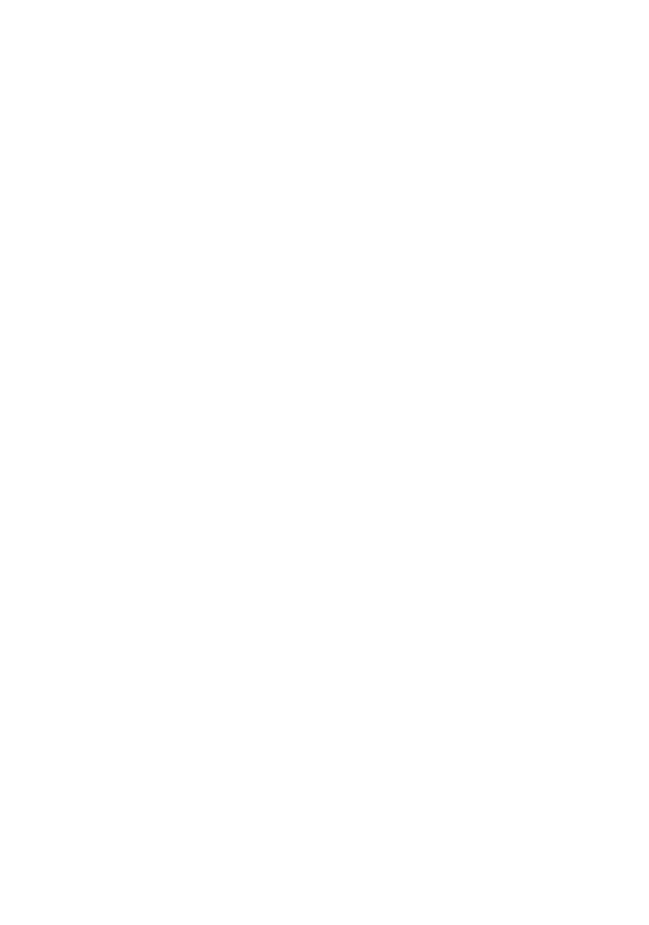
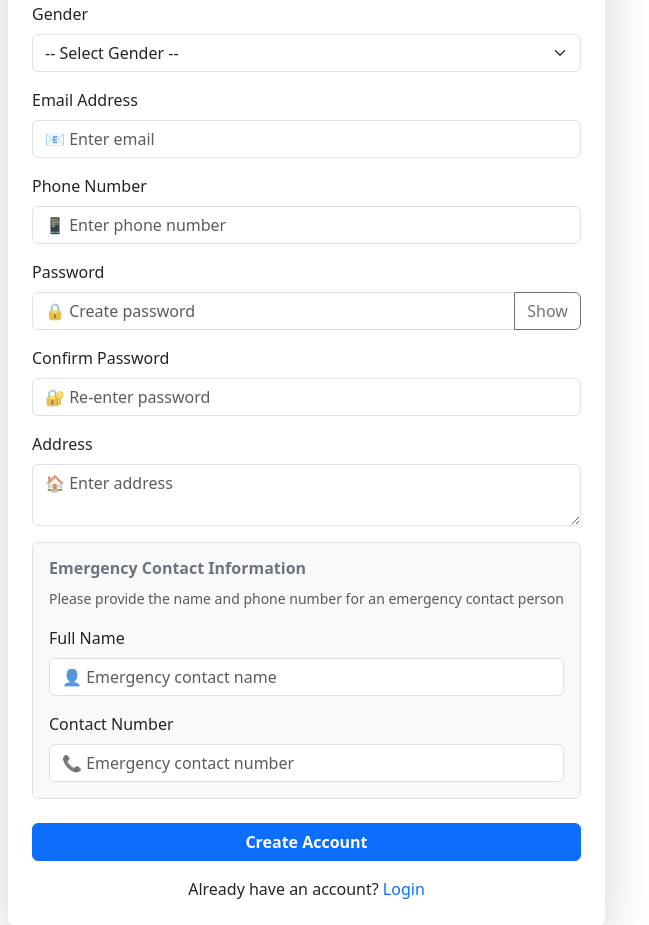
Before and after one commit to sarangmendhe2000/Travelling-Itinerary, a React (Vite) app in the folder client/: page /signup in a window 1280 px wide. Shown: the part 300-1225 px from the top of the page, without its empty margins (4-653 px from the left). Before the commit the page ends 800 px from the top, so only its background shows below. Built offline with nearby package versions, Linux system fonts and the light colour scheme.

Commit message:
Implemented styled login and signup pages with validation

```diff
--- a/client/package.json
+++ b/client/package.json
@@ -12,6 +12,7 @@
   "dependencies": {
     "@popperjs/core": "^2.11.8",
     "bootstrap": "^5.3.8",
+    "nodemon": "^3.1.11",
     "react": "^19.2.0",
     "react-dom": "^19.2.0",
     "react-router-dom": "^7.12.0"
--- a/client/src/App.jsx
+++ b/client/src/App.jsx
@@ -1,8 +1,5 @@
-import { useState } from 'react'
-import reactLogo from './assets/react.svg'
-import viteLogo from '/vite.svg'
-import './App.css'
-import { BrowserRouter, Routes, Route } from 'react-router-dom'
+import { BrowserRouter, Routes, Route } from 'react-router-dom';
+
 import Home from './pages/Home';
 import Services from './pages/Services';
 import About from './pages/About';
@@ -13,9 +10,10 @@
 
 function App() {
   return (
-    <>
     <BrowserRouter>
-      <Navbar>
+
+      <Navbar />
+
       <Routes>
         <Route path="/" element={<Home />} />
         <Route path="/services" element={<Services />} />
@@ -24,10 +22,9 @@
         <Route path="/login" element={<Login />} />
         <Route path="/signup" element={<Signup />} />
       </Routes>
-      </Navbar>
+
     </BrowserRouter>
-    </>
-  )
+  );
 }
 
-export default App
+export default App;
--- a/client/src/pages/Login.jsx
+++ b/client/src/pages/Login.jsx
@@ -1,10 +1,110 @@
+import { useState } from "react";
+import { useNavigate } from "react-router-dom";
+
 function Login() {
-    return (
-      <div className="container mt-5">
-        <h1>Welcome to Our Website</h1>
-        <p>This is the home page.</p>
-      </div>
-    );
-  }
+  const navigate = useNavigate();
 
-  export default Login;
+  const [formData, setFormData] = useState({
+    email: "",
+    password: ""
+  });
+
+  const [error, setError] = useState("");
+
+  // Handle input change
+  const handleChange = (e) => {
+    setFormData({
+      ...formData,
+      [e.target.name]: e.target.value
+    });
+  };
+
+  // Handle submit
+  const handleSubmit = (e) => {
+    e.preventDefault();
+
+    // Basic validation
+    if (!formData.email || !formData.password) {
+      setError("All fields are required!");
+      return;
+    }
+
+    setError("");
+
+    // For now just navigate (backend later)
+    console.log("Login Data:", formData);
+    navigate("/home");   // change route if needed
+  };
+
+  return (
+    <div className="container mt-5" style={{ maxWidth: "400px" }}>
+      <h3 className="text-center mb-4">Login</h3>
+
+      {error && (
+        <div className="alert alert-danger">
+          {error}
+        </div>
+      )}
+
+      <form onSubmit={handleSubmit}>
+
+        {/* Email */}
+        <div className="mb-3">
+          <label className="form-label">Email</label>
+          <input
+            type="email"
+            name="email"
+            className="form-control"
+            placeholder="Enter email"
+            value={formData.email}
+            onChange={handleChange}
+          />
+        </div>
+
+        {/* Password */}
+        <div className="mb-3">
+          <label className="form-label">Password</label>
+          <input
+            type="password"
+            name="password"
+            className="form-control"
+            placeholder="Enter password"
+            value={formData.password}
+            onChange={handleChange}
+          />
+        </div>
+
+        {/* Forgot password */}
+        <div className="text-end mb-3">
+          <span
+            style={{ cursor: "pointer", color: "blue" }}
+            onClick={() => alert("Forgot password clicked")}
+          >
+            Forgot Password?
+          </span>
+        </div>
+
+        {/* Submit */}
+        <button className="btn btn-primary w-100">
+          Login
+        </button>
+
+        {/* Signup */}
+        <div className="text-center mt-3">
+          <p>
+            New user?{" "}
+            <span
+              style={{ cursor: "pointer", color: "blue" }}
+              onClick={() => navigate("/signup")}
+            >
+              Create New Account
+            </span>
+          </p>
+        </div>
+
+      </form>
+    </div>
+  );
+}
+
+export default Login;
--- a/client/src/pages/Signup.jsx
+++ b/client/src/pages/Signup.jsx
@@ -1,10 +1,258 @@
+import { useState } from "react";
+import { useNavigate } from "react-router-dom";
+
 function Signup() {
+  const navigate = useNavigate();
+
+  const [formData, setFormData] = useState({
+    fullName: "",
+    dob: "",
+    gender: "",
+    email: "",
+    phone: "",
+    password: "",
+    confirmPassword: "",
+    address: "",
+    emergencyName: "",
+    emergencyPhone: ""
+  });
+
+  const [error, setError] = useState("");
+  const [showPassword, setShowPassword] = useState(false);
+
+  const handleChange = (e) => {
+    setFormData({
+      ...formData,
+      [e.target.name]: e.target.value
+    });
+  };
+
+  // Password strength check
+  const isStrongPassword = (password) => {
     return (
-      <div className="container mt-5">
-        <h1>Welcome to Our Website</h1>
-        <p>This is the home page.</p>
+      password.length >= 8 &&
+      /[A-Z]/.test(password) &&
+      /[0-9]/.test(password) &&
+      /[!@#$%^&*]/.test(password)
+    );
+  };
+
+  const handleSubmit = (e) => {
+    e.preventDefault();
+
+    // Validation
+    for (let key in formData) {
+      if (!formData[key]) {
+        setError("All fields are required!");
+        return;
+      }
+    }
+
+    if (formData.password !== formData.confirmPassword) {
+      setError("Passwords do not match!");
+      return;
+    }
+
+    if (!isStrongPassword(formData.password)) {
+      setError(
+        "Password must be at least 8 characters and include uppercase, number & special character."
+      );
+      return;
+    }
+
+    setError("");
+    console.log("Signup Data:", formData);
+
+    alert("Account created successfully!");
+    navigate("/login");
+  };
+
+  return (
+    <div className="container mt-5" style={{ maxWidth: "650px" }}>
+      <div className="card shadow-lg p-4 rounded border-0">
+
+        <h3 className="text-center mb-4 text-primary">
+          Create New Account
+        </h3>
+
+        {error && (
+          <div className="alert alert-danger text-center">
+            {error}
+          </div>
+        )}
+
+        <form onSubmit={handleSubmit}>
+
+          {/* Full Name */}
+          <div className="mb-3">
+            <label className="form-label">Full Name</label>
+            <input
+              type="text"
+              name="fullName"
+              className="form-control"
+              placeholder="👤 Enter full name"
+              value={formData.fullName}
+              onChange={handleChange}
+            />
+          </div>
+
+          {/* DOB */}
+          <div className="mb-3">
+            <label className="form-label">Date of Birth</label>
+            <input
+              type="date"
+              name="dob"
+              className="form-control"
+              value={formData.dob}
+              onChange={handleChange}
+            />
+          </div>
+
+          {/* Gender */}
+          <div className="mb-3">
+            <label className="form-label">Gender</label>
+            <select
+              name="gender"
+              className="form-select"
+              value={formData.gender}
+              onChange={handleChange}
+            >
+              <option value="">-- Select Gender --</option>
+              <option>Male</option>
+              <option>Female</option>
+              <option>Other</option>
+            </select>
+          </div>
+
+          {/* Email */}
+          <div className="mb-3">
+            <label className="form-label">Email Address</label>
+            <input
+              type="email"
+              name="email"
+              className="form-control"
+              placeholder="📧 Enter email"
+              value={formData.email}
+              onChange={handleChange}
+            />
+          </div>
+
+          {/* Phone */}
+          <div className="mb-3">
+            <label className="form-label">Phone Number</label>
+            <input
+              type="tel"
+              name="phone"
+              className="form-control"
+              placeholder="📱 Enter phone number"
+              value={formData.phone}
+              onChange={handleChange}
+            />
+          </div>
+
+          {/* Password */}
+          <div className="mb-3">
+            <label className="form-label">Password</label>
+            <div className="input-group">
+              <input
+                type={showPassword ? "text" : "password"}
+                name="password"
+                className="form-control"
+                placeholder="🔒 Create password"
+                value={formData.password}
+                onChange={handleChange}
+              />
+              <button
+                type="button"
+                className="btn btn-outline-secondary"
+                onClick={() => setShowPassword(!showPassword)}
+              >
+                {showPassword ? "Hide" : "Show"}
+              </button>
+            </div>
+          </div>
+
+          {/* Confirm Password */}
+          <div className="mb-3">
+            <label className="form-label">Confirm Password</label>
+            <input
+              type={showPassword ? "text" : "password"}
+              name="confirmPassword"
+              className="form-control"
+              placeholder="🔐 Re-enter password"
+              value={formData.confirmPassword}
+              onChange={handleChange}
+            />
+          </div>
+
+          {/* Address */}
+          <div className="mb-3">
+            <label className="form-label">Address</label>
+            <textarea
+              name="address"
+              className="form-control"
+              rows="2"
+              placeholder="🏠 Enter address"
+              value={formData.address}
+              onChange={handleChange}
+            ></textarea>
+          </div>
+
+          {/* Emergency Section */}
+          <div className="border rounded p-3 mb-4 bg-light">
+
+            <h6 className="fw-bold text-secondary">
+              Emergency Contact Information
+            </h6>
+            <small className="text-muted">
+              Please provide the name and phone number for an emergency contact person
+            </small>
+
+            <div className="mt-3">
+              <label className="form-label">Full Name</label>
+              <input
+                type="text"
+                name="emergencyName"
+                className="form-control"
+                placeholder="👤 Emergency contact name"
+                value={formData.emergencyName}
+                onChange={handleChange}
+              />
+            </div>
+
+            <div className="mt-3">
+              <label className="form-label">Contact Number</label>
+              <input
+                type="tel"
+                name="emergencyPhone"
+                className="form-control"
+                placeholder="📞 Emergency contact number"
+                value={formData.emergencyPhone}
+                onChange={handleChange}
+              />
+            </div>
+
+          </div>
+
+          {/* Submit */}
+          <button className="btn btn-primary w-100 fw-bold">
+            Create Account
+          </button>
+
+          <div className="text-center mt-3">
+            Already have an account?{" "}
+            <span
+              style={{ cursor: "pointer", color: "#0d6efd" }}
+              onClick={() => navigate("/login")}
+            >
+              Login
+            </span>
+          </div>
+
+        </form>
       </div>
-    );
-  }
+    </div>
+  );
+}
 
-  export default Signup;
+export default Signup;
```
Also changed, not shown: 1 other file (tests, documents, lock files or other folders). Lines whose indentation alone changed are shown as unchanged.
